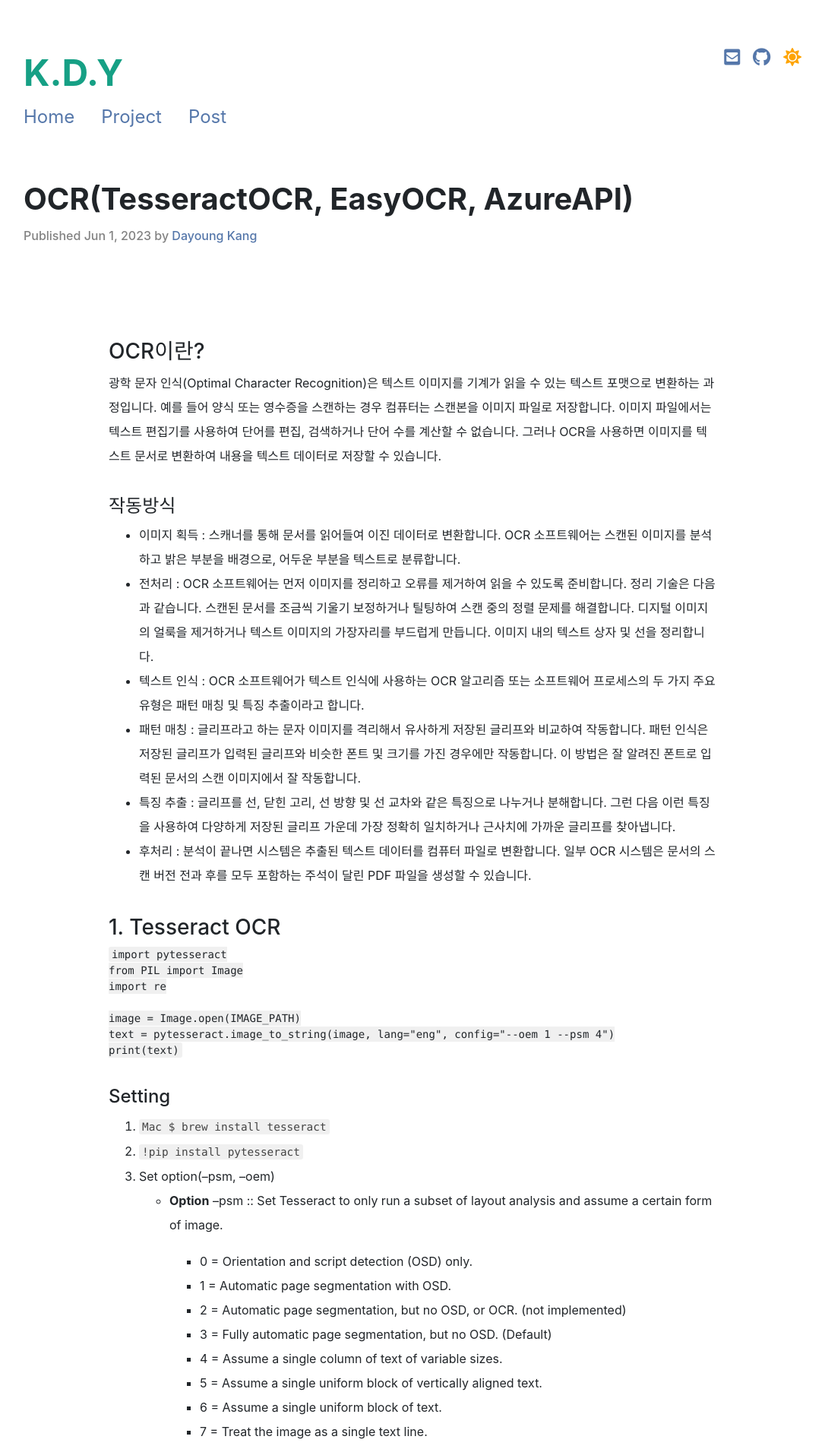
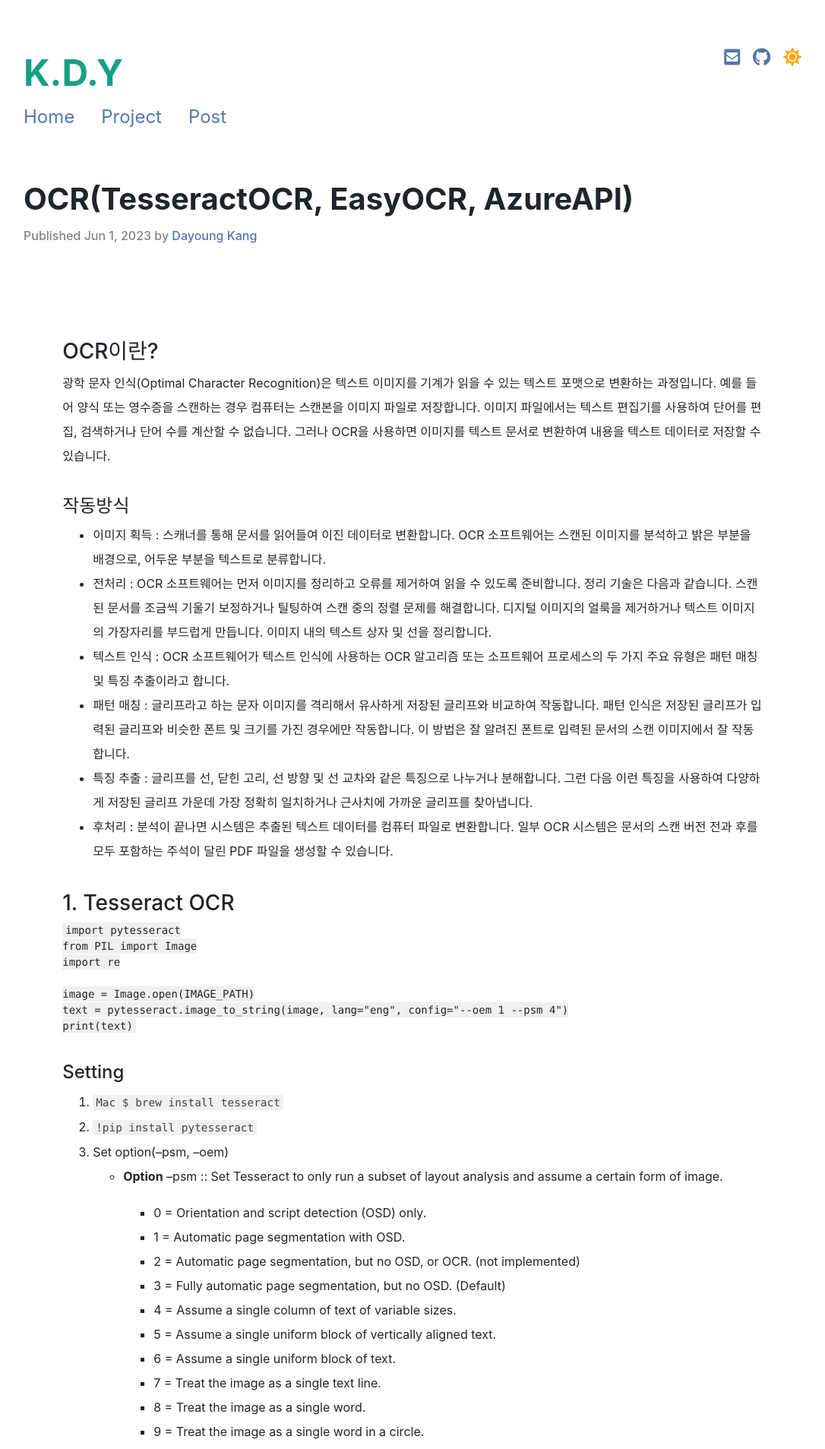
Before and after one commit to riverallzero/riverallzero.github.io, a Jekyll site: the page built from _posts/2023-06-01-OCR.md, in a window 1280 px wide. Shown: the top 1907 px of the page at 76% size, without its empty margins (97-1183 px from the left). Built offline with Jekyll 4.4.1, drawn with Linux system fonts in a browser that asks for light colours; nearby versions of some CDN libraries; a style sheet for code colours, icons or effects is not loaded.

Commit message:
Edit post contents css

```diff
--- a/assets/css/main.css
+++ b/assets/css/main.css
@@ -52,8 +52,8 @@
 }
 
 .post_wrapper {
-  max-width: 80%;
-  max-width: 800px;
+  max-width: 90%;
+  /*max-width: 800px;*/
   margin: 60px auto;
 }
 
```
